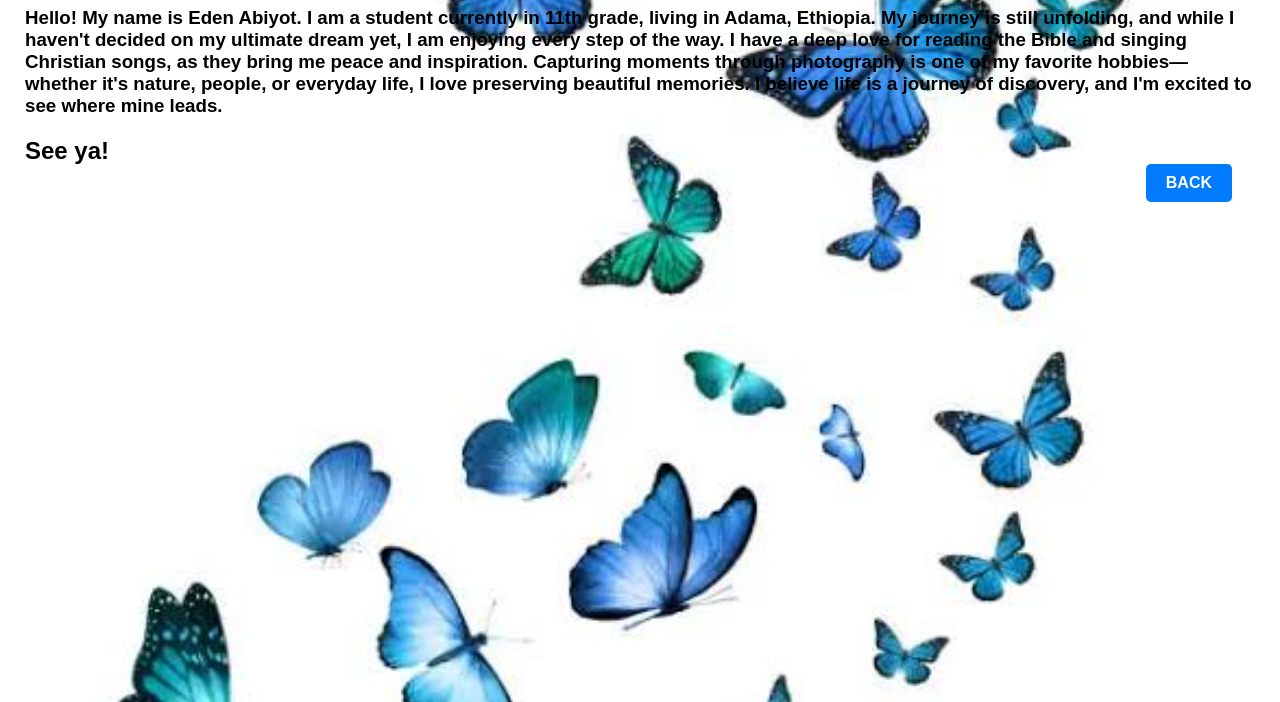
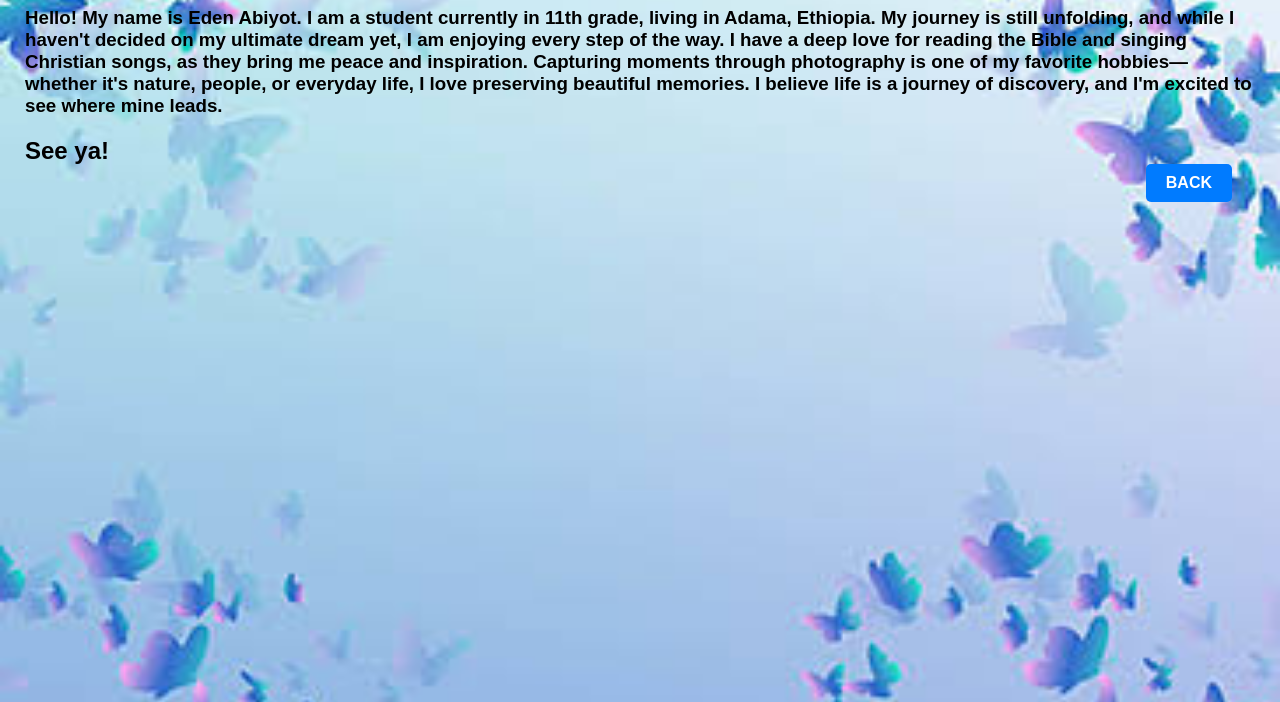
Before and after one commit to Eden-webpage/Eden_Abyot, a plain HTML site: page about.html in a window 1280 px wide. Shown: the part 98-800 px from the top of the page. Drawn offline with Linux system fonts and the light colour scheme.

Commit message:
Update about.html

```diff
--- a/about.html
+++ b/about.html
@@ -8,7 +8,7 @@
         body {
             font-family: Arial, sans-serif;
             padding: 1px;
-            background-image: url("bge.jpg");
+            background-image: url("bge2.jpg");
             background-size: cover;
             background-attachment: fixed;
             background-position: center;
```
